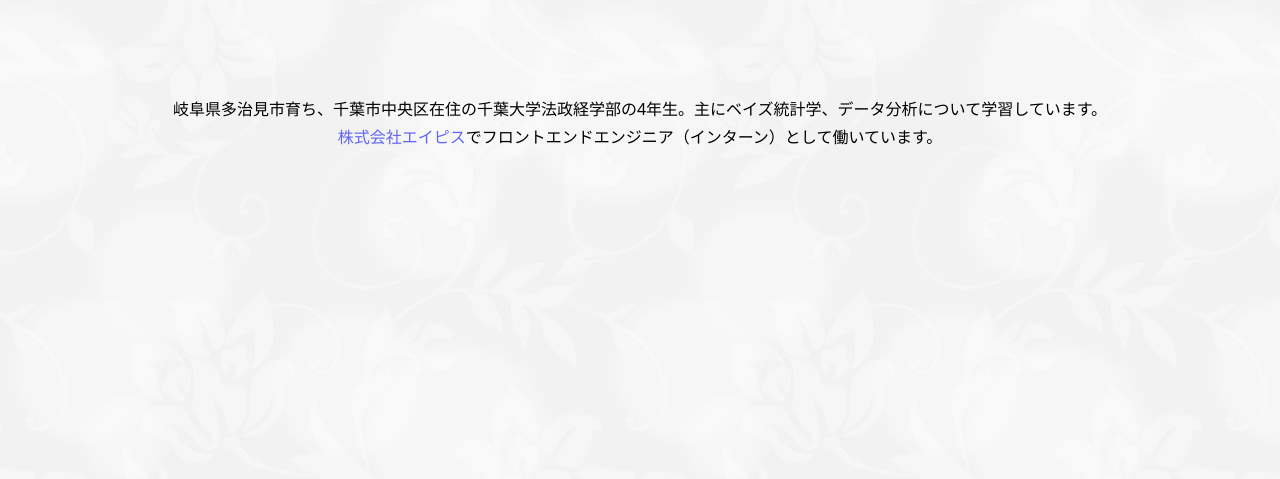
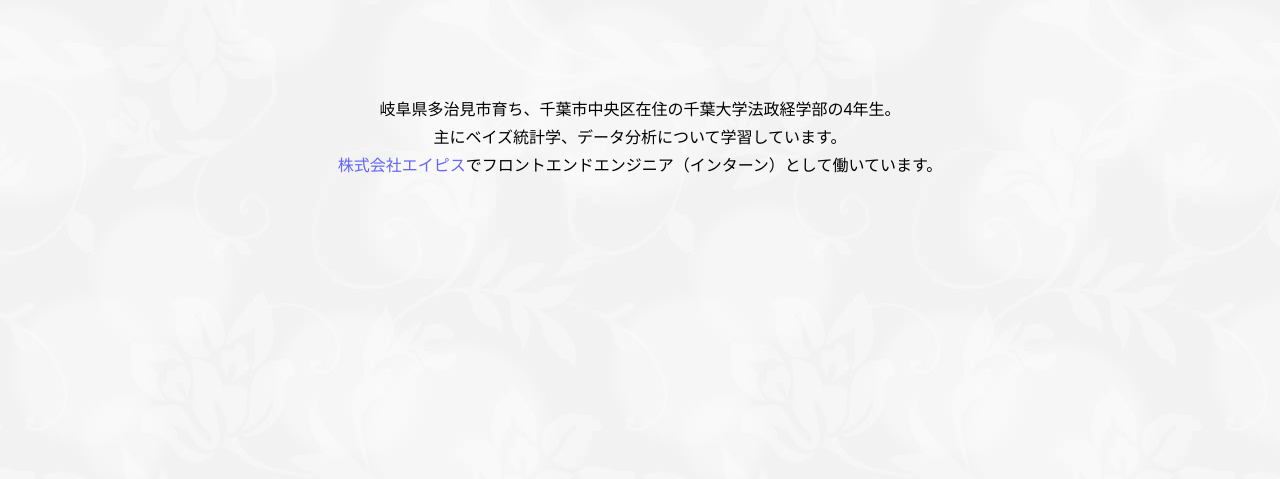
Before and after one commit to UR-deR/my_profile, a Gatsby site: page / in a window 1280 px wide. Shown: the part 321-800 px from the top of the page. Built offline with nearby package versions, Linux system fonts and the light colour scheme; Gatsby itself is replaced by a stand-in of ours.

Commit message:
改行を追加

```diff
--- a/src/pages/index.jsx
+++ b/src/pages/index.jsx
@@ -18,7 +18,7 @@ const IndexPage = () => {
         <div className={classNames("container", "m-auto", "h-1/2")}>
           <div className={classNames("p-4")}>
             <p className={classNames("md:text-center", "text-left", "leading-7")}>
-              岐阜県多治見市育ち、千葉市中央区在住の千葉大学法政経学部の4年生。主にベイズ統計学、データ分析について学習しています。
+              岐阜県多治見市育ち、千葉市中央区在住の千葉大学法政経学部の4年生。<br />主にベイズ統計学、データ分析について学習しています。
               <br />
               <a className={classNames("link")} href="https://apice.biz" target="_blank" rel="noreferrer">
                 株式会社エイピス
```
